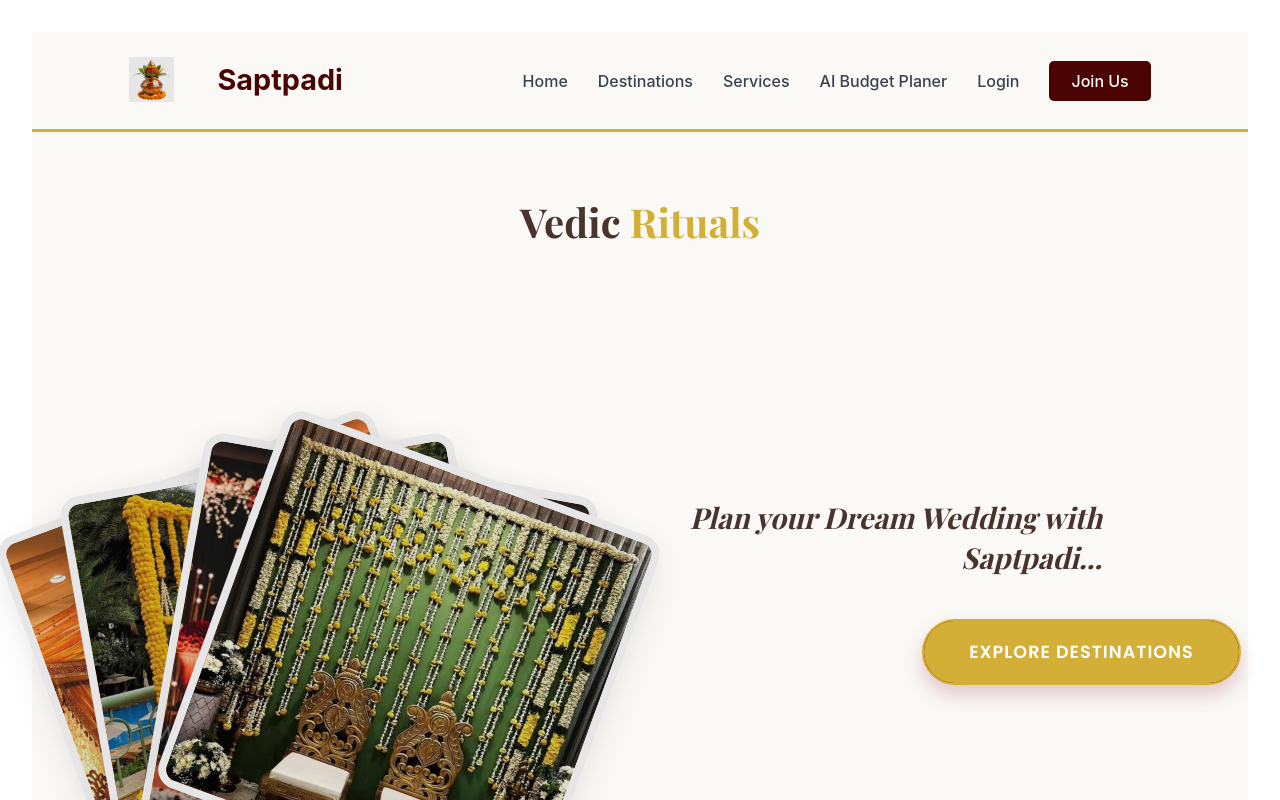
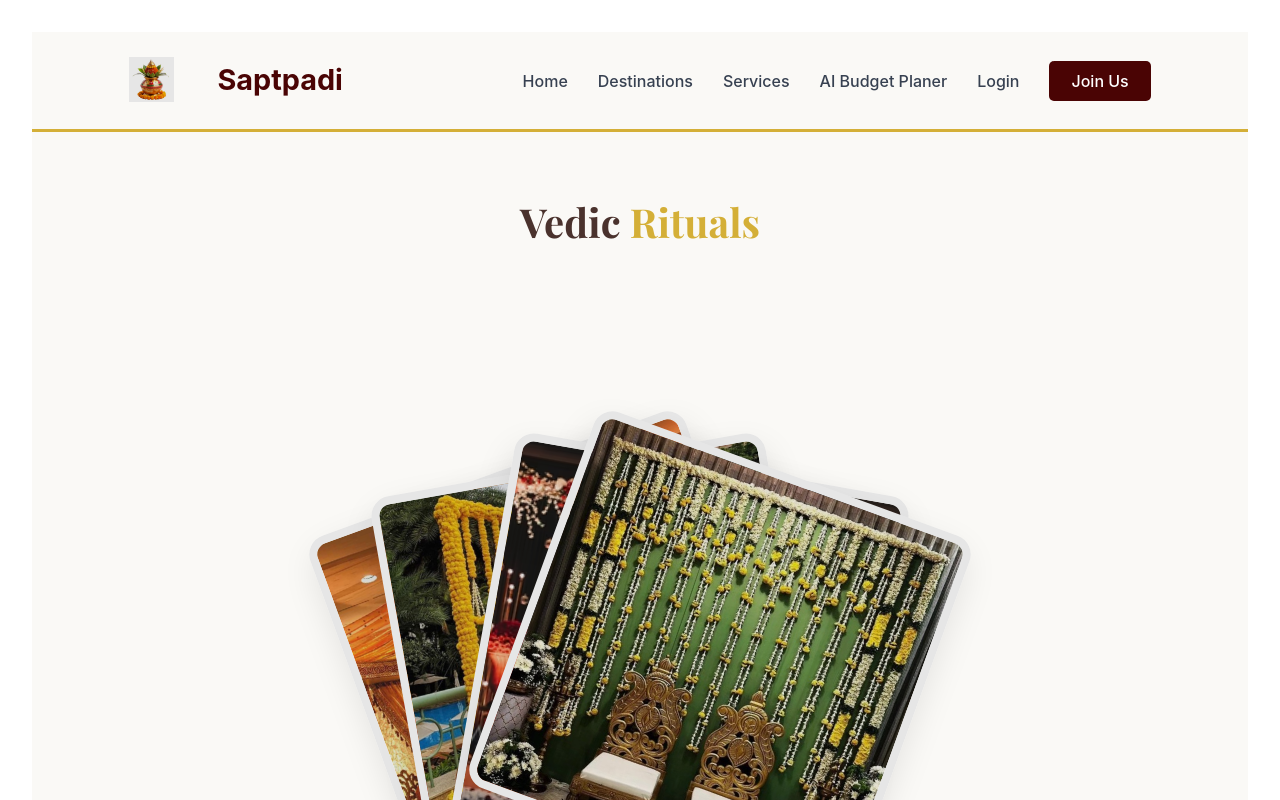
Before and after one commit to Saee1410/saptpadiFRONTEND, a React (Vite) app: page / in a window 1280 px wide. Shown: the top 800 px of the page. Built offline with nearby package versions, Linux system fonts and the light colour scheme; a web font is replaced by a local one.

Commit message:
add redis url link

```diff
--- a/src/pages/Home.css
+++ b/src/pages/Home.css
@@ -26,15 +26,16 @@
 
 .main-content-row {
     display: flex;
-    flex-direction: row; /* इमेजेस आणि टेक्स्ट एका शेजारी एक */
-    align-items: center;  /* उभी मध्यभागी (Vertical Center) */
-    justify-content: flex-start; /* इमेजच्या जवळ राहण्यासाठी */
-    gap: 100px;           /* इमेज आणि बटनमधील अंतर (हवे तसे कमी-जास्त करा) */
+    flex-direction: column; /* 'row' ऐवजी 'column' करा */
+    align-items: center;    /* सर्व काही मध्यभागी अलाईन करण्यासाठी */
+    justify-content: center;
+    gap: 40px;             /* इमेज आणि टेक्स्ट मधील अंतर */
     margin-top: 40px;
     width: 100%;
 }
 
 /* Image Stack Styles */
+
 .img-container {
     margin-top: 150px;
     position: relative;
```
